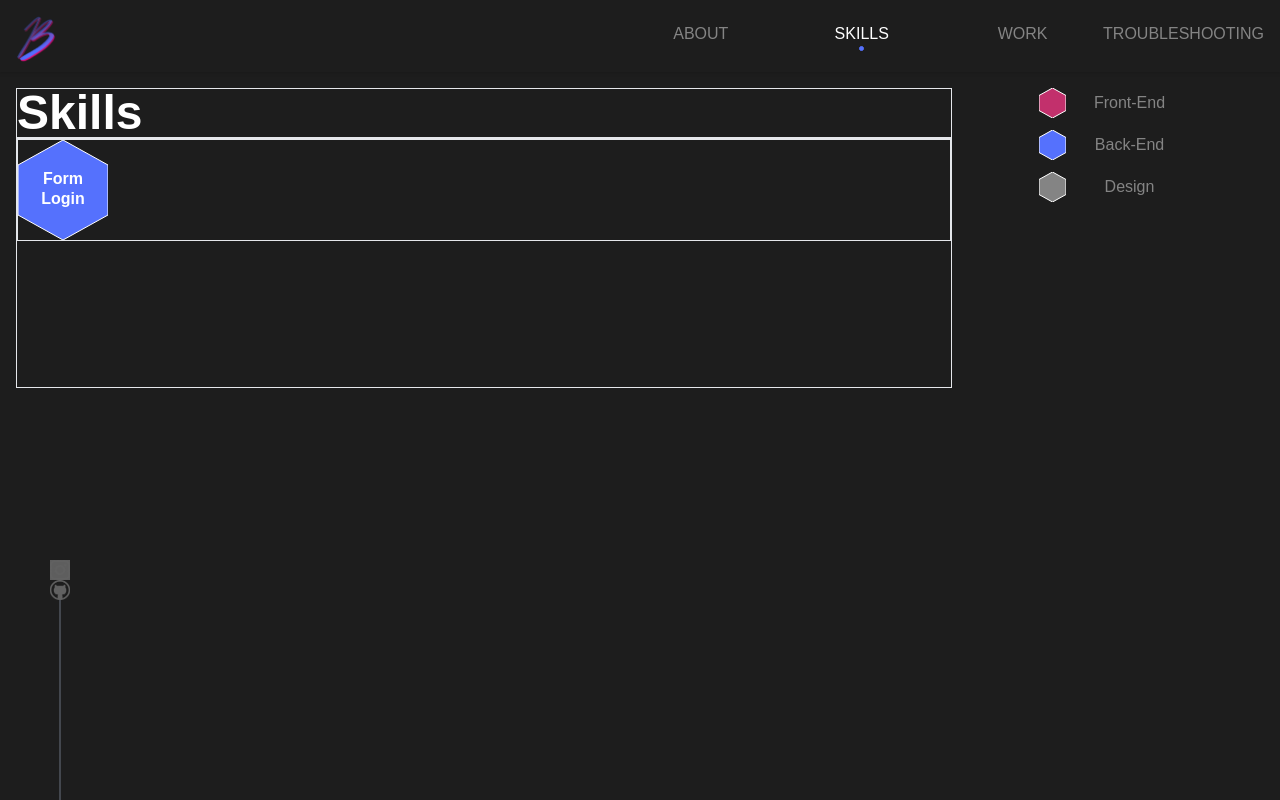
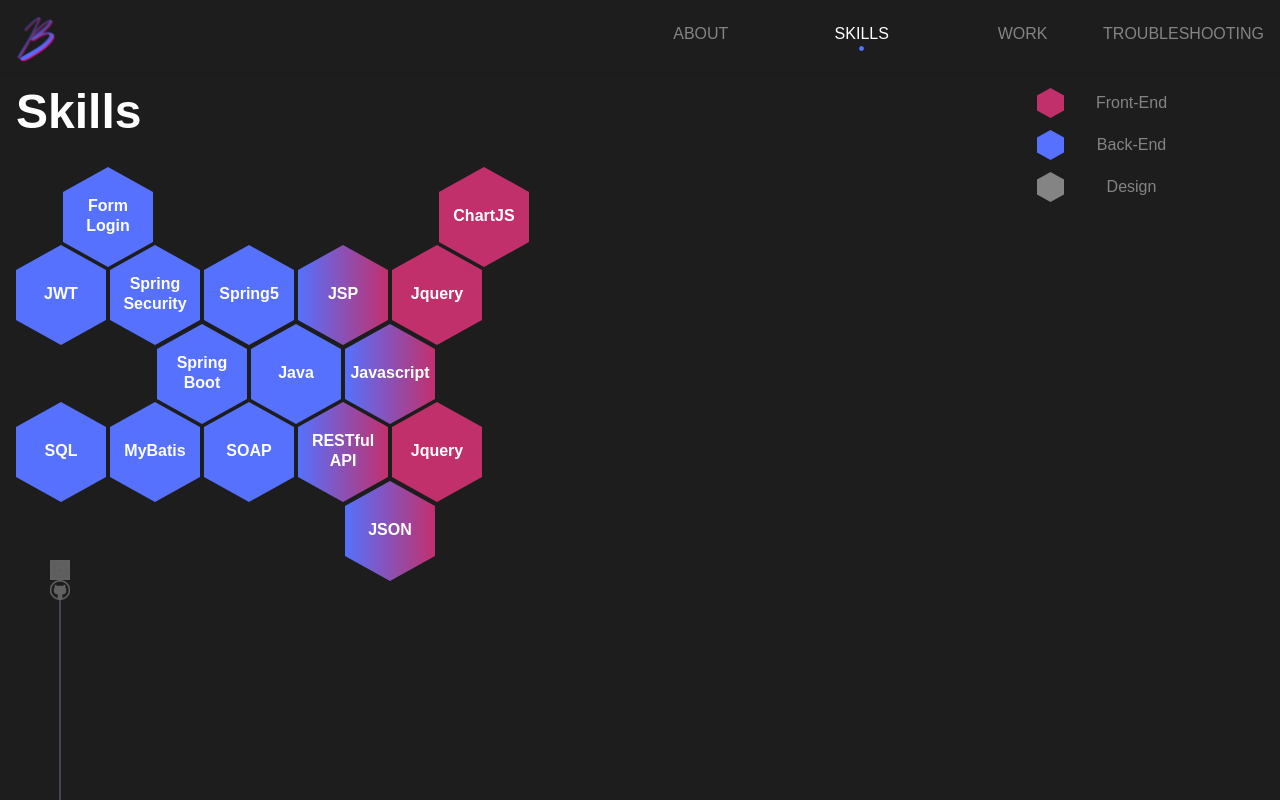
Before and after one commit to jinwoongBang/portfolio, a Next.js app: page /skills in a window 1280 px wide. Built offline with nearby package versions, Linux system fonts and the light colour scheme.

Commit message:
feature : 스킬 트리 Back end 쪽 구현

```diff
--- a/pages/skills/index.tsx
+++ b/pages/skills/index.tsx
@@ -11,8 +11,38 @@ function Skills() {
           <h1 className={styles['title']}>Skills</h1>
         </article>
         <article className={styles['skill-tree-container']}>
-          <div className="flex border" style={{ transform: 'scale(1)' }}>
+          <div className="flex pl-[46.5px] h-[78.5px] ">
             <Hexagon labels={['Form', 'Login']} />
+            <Hexagon className="invisible" />
+            <Hexagon className="invisible" />
+            <Hexagon className="invisible" />
+            <Hexagon labels={['ChartJS']} color="secondary" />
+          </div>
+          <div className="flex h-[78.5px]">
+            <Hexagon labels={['JWT']} />
+            <Hexagon labels={['Spring', 'Security']} />
+            <Hexagon labels={['Spring5']} />
+            <Hexagon labels={['JSP']} color="gradient" />
+            <Hexagon labels={['Jquery']} color="secondary" />
+          </div>
+          <div className="flex pl-[46.5px] h-[78.5px] ">
+            <Hexagon className="invisible" />
+            <Hexagon labels={['Spring', 'Boot']} />
+            <Hexagon labels={['Java']} />
+            <Hexagon labels={['Javascript']} color="gradient" />
+          </div>
+          <div className="flex h-[78.5px]">
+            <Hexagon labels={['SQL']} />
+            <Hexagon labels={['MyBatis']} />
+            <Hexagon labels={['SOAP']} />
+            <Hexagon labels={['RESTful', 'API']} color="gradient" />
+            <Hexagon labels={['Jquery']} color="secondary" />
+          </div>
+          <div className="flex pl-[46.5px] h-[78.5px] ">
+            <Hexagon className="invisible" />
+            <Hexagon className="invisible" />
+            <Hexagon className="invisible" />
+            <Hexagon labels={['JSON']} color="gradient" />
           </div>
         </article>
         <aside className={styles['skill-container']}>
--- a/src/components/Hexagon/index.tsx
+++ b/src/components/Hexagon/index.tsx
@@ -1,3 +1,4 @@
+import clsx from 'clsx';
 import * as React from 'react';
 import { useMemo } from 'react';
 
@@ -12,6 +13,7 @@ function Hexagon({
   size = 'md',
   labels,
   color = 'primary',
+  className = '',
 }: JWComponent.HexagonProps) {
   const { width, height, points }: PolygonSize = useMemo(() => {
     return calculateHexagonSize[size]();
@@ -22,6 +24,7 @@ function Hexagon({
       primary: '#5571FD',
       secondary: '#C2306C',
       gray: '#848484',
+      gradient: 'url(#grad1)',
     };
 
     return colorChip[color as JWComponent.PolygonSizeProps];
@@ -52,13 +55,17 @@ function Hexagon({
   }, [labels]);
 
   return (
-    <svg width={width} height={height} className={styles.root}>
-      <polygon
-        points={points.valueOfString()}
-        stroke="#ffffff"
-        fill={fill}
-        strokeWidth="1"
-      />
+    <svg width={width} height={height} className={clsx(styles.root, className)}>
+      <defs>
+        <linearGradient id="grad1" x1="0%" y1="0%" x2="100%" y2="0%">
+          <stop offset="0%" style={{ stopColor: '#5571FD', stopOpacity: 1 }} />
+          <stop
+            offset="100%"
+            style={{ stopColor: '#C2306C', stopOpacity: 1 }}
+          />
+        </linearGradient>
+      </defs>
+      <polygon points={points.valueOfString()} fill={fill} />
 
       {labels?.map((label: string, index) => {
         const y = startPosition + index * 20;
--- a/src/components/Hexagon/styles.module.css
+++ b/src/components/Hexagon/styles.module.css
@@ -1,6 +1,5 @@
 .root {
-  /* @apply border;
-  transform: scale(1); */
+  @apply mr-1;
 }
 
 .text {
--- a/src/components/Hexagon/type.d.ts
+++ b/src/components/Hexagon/type.d.ts
@@ -1,9 +1,11 @@
 namespace JWComponent {
   type PolygonSizeProps = 'xs' | 'sm' | 'md' | 'lg';
-  type PolygonColorProps = 'primary' | 'secondary' | 'gray';
+  type PolygonColorProps = 'primary' | 'secondary' | 'gray' | 'gradient';
   type HexagonProps = {
     size?: PolygonSizeProps;
     labels?: string[];
     color?: PolygonColorProps;
+    // color: string[];
+    className?: string;
   };
 }
--- a/styles/Skills.module.css
+++ b/styles/Skills.module.css
@@ -1,6 +1,6 @@
 .title-container {
   @apply row-span-1 col-span-3
-  border;
+  /* border; */;
 }
 .title {
   @apply text-white text-5xl font-extrabold;
@@ -8,7 +8,7 @@
 
 .skill-tree-container {
   @apply row-span-5 col-span-3
-  border;
+  /* border */;
 }
 
 .skill-container {
```
